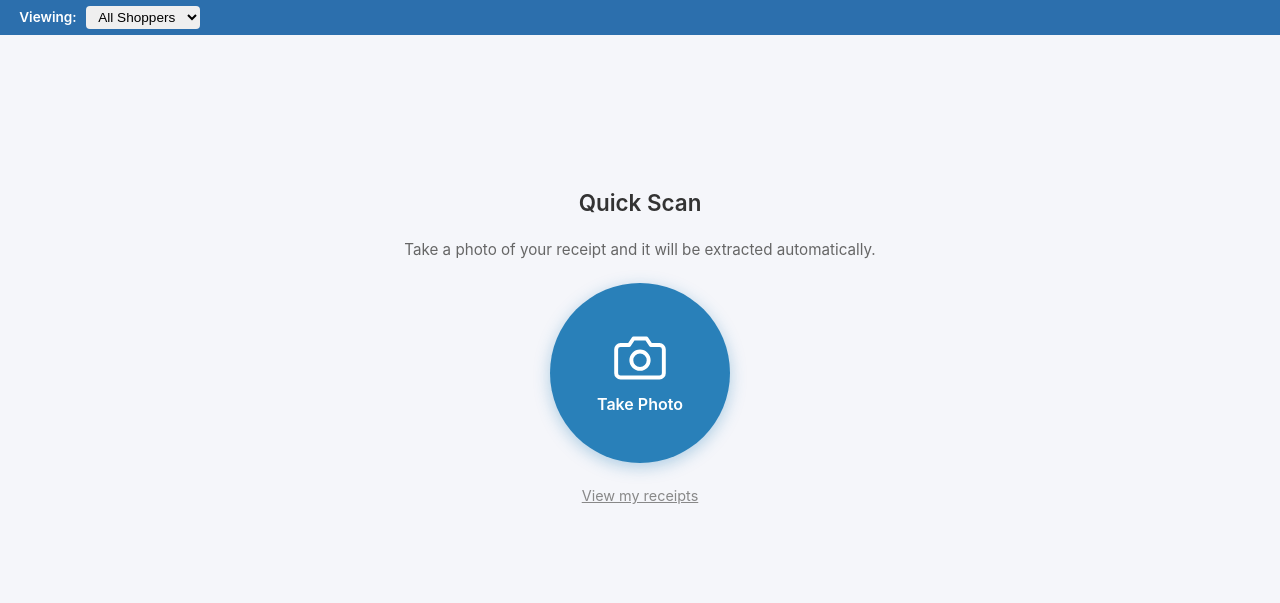
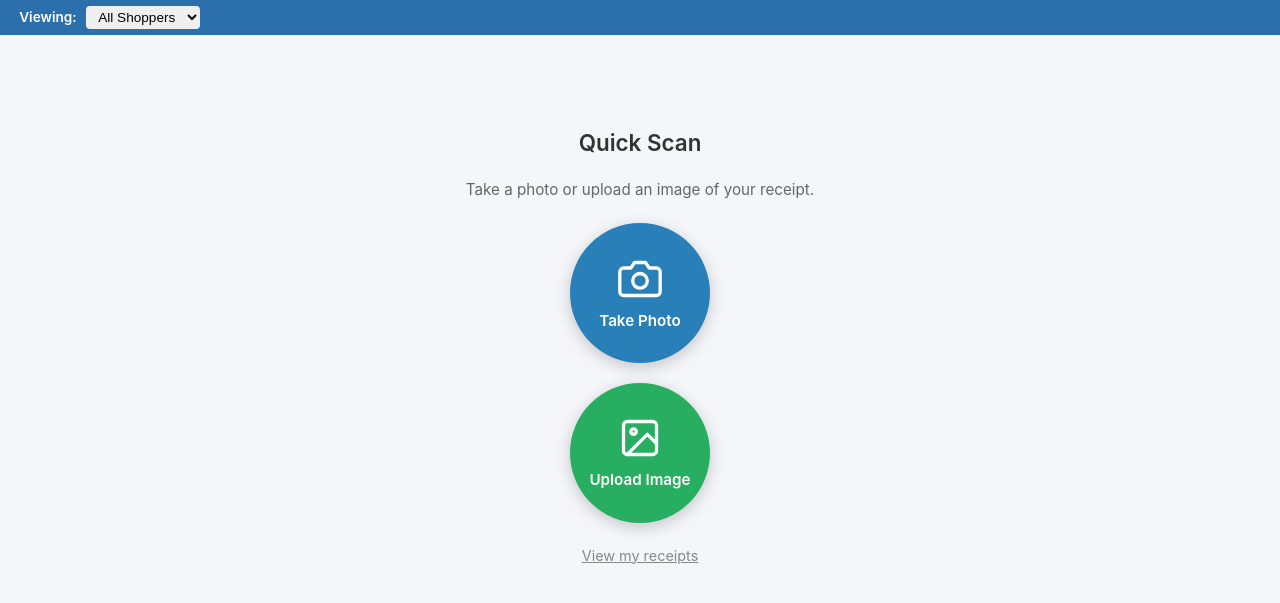
Before and after one commit to IndaloMan/CostOfLiving, a Flask app: page /quick-scan in a window 1280 px wide. Shown: the part 56-659 px from the top of the page. Run offline with Flask 3, Linux system fonts and the light colour scheme; a user stored in the database is signed in; data comes from the database, SQL or seed files in the repository.

Commit message:
Redesign Quick Scan with separate Take Photo and Upload Image buttons
Co-Authored-By: Claude Sonnet 4.6 <noreply@anthropic.com>

```diff
--- a/app/templates/quick_scan.html
+++ b/app/templates/quick_scan.html
@@ -13,86 +13,76 @@
     padding: 1rem;
     text-align: center;
 }
-.qs-title {
-    font-size: 1.4rem;
-    font-weight: 600;
-    color: #333;
-    margin: 0;
-}
-.qs-sub {
-    color: #666;
-    margin: 0;
-    font-size: 0.95rem;
-}
+.qs-title { font-size: 1.4rem; font-weight: 600; color: #333; margin: 0; }
+.qs-sub   { color: #666; margin: 0; font-size: 0.95rem; }
+.qs-buttons { display: flex; flex-direction: column; gap: 1.2rem; align-items: center; }
 .qs-btn-label {
     display: flex;
     flex-direction: column;
     align-items: center;
     justify-content: center;
     gap: 0.6rem;
-    width: 180px;
-    height: 180px;
+    width: 140px;
+    height: 140px;
     border-radius: 50%;
-    background: #2980b9;
     color: #fff;
-    font-size: 1rem;
+    font-size: 0.95rem;
     font-weight: 600;
     cursor: pointer;
-    box-shadow: 0 4px 16px rgba(41,128,185,0.35);
-    transition: background 0.15s, transform 0.1s;
-    border: none;
+    box-shadow: 0 4px 16px rgba(0,0,0,0.2);
+    transition: filter 0.15s, transform 0.1s;
 }
-.qs-btn-label:active {
-    background: #1f6a9a;
-    transform: scale(0.97);
-}
-.qs-btn-label svg {
-    width: 52px;
-    height: 52px;
-}
-#qsFileInput { display: none; }
-#qsPreview {
-    font-size: 0.9rem;
-    color: #555;
-    max-width: 280px;
-    word-break: break-all;
-}
-#qsSubmitBtn {
-    width: 200px;
-    padding: 0.85rem;
-    font-size: 1rem;
-}
-#qsLoading {
-    color: #2980b9;
-    font-size: 0.95rem;
-}
+.qs-btn-label:active { filter: brightness(0.85); transform: scale(0.97); }
+.qs-btn-camera  { background: #2980b9; }
+.qs-btn-upload  { background: #27ae60; }
+.qs-btn-label.used { filter: brightness(0.6); cursor: default; }
+.qs-btn-label svg { width: 44px; height: 44px; }
+#qsPreview { font-size: 0.9rem; color: #555; }
+#qsSubmitBtn { width: 200px; padding: 0.85rem; font-size: 1rem; }
+#qsLoading   { color: #2980b9; font-size: 0.95rem; }
 </style>
 {% endblock %}
 
 {% block content %}
 <div class="qs-wrap">
     <p class="qs-title">Quick Scan</p>
-    <p class="qs-sub">Take a photo of your receipt and it will be extracted automatically.</p>
+    <p class="qs-sub">Take a photo or upload an image of your receipt.</p>
 
     <form method="POST" enctype="multipart/form-data" id="qsForm">
-        <label class="qs-btn-label" for="qsFileInput">
-            <!-- Camera icon -->
+        <!-- Hidden inputs — one per source -->
+        <input type="file" id="qsCameraInput" name="file"
+               accept="image/*" capture="environment" style="display:none">
+        <input type="file" id="qsUploadInput" name="file"
+               accept="image/*,application/pdf" style="display:none">
+
+        <div class="qs-buttons">
+            <!-- Take Photo -->
+            <label class="qs-btn-label qs-btn-camera" id="cameraLabel" for="qsCameraInput">
                 <svg viewBox="0 0 24 24" fill="none" stroke="currentColor" stroke-width="1.8" stroke-linecap="round" stroke-linejoin="round">
                     <path d="M23 19a2 2 0 0 1-2 2H3a2 2 0 0 1-2-2V8a2 2 0 0 1 2-2h4l2-3h6l2 3h4a2 2 0 0 1 2 2z"/>
                     <circle cx="12" cy="13" r="4"/>
                 </svg>
                 Take Photo
             </label>
-        <input type="file" id="qsFileInput" name="file"
-               accept="image/*,application/pdf" capture="environment">
 
-        <div id="qsPreview" style="display:none; margin-top:1rem;"></div>
+            <!-- Upload Image -->
+            <label class="qs-btn-label qs-btn-upload" id="uploadLabel" for="qsUploadInput">
+                <svg viewBox="0 0 24 24" fill="none" stroke="currentColor" stroke-width="1.8" stroke-linecap="round" stroke-linejoin="round">
+                    <rect x="3" y="3" width="18" height="18" rx="2" ry="2"/>
+                    <circle cx="8.5" cy="8.5" r="1.5"/>
+                    <polyline points="21 15 16 10 5 21"/>
+                </svg>
+                Upload Image
+            </label>
+        </div>
 
-        <button type="submit" class="btn" id="qsSubmitBtn" style="display:none; margin-top:1rem;">
+        <div id="qsPreview" style="display:none; margin-top:0.5rem;"></div>
+
+        <button type="submit" class="btn" id="qsSubmitBtn" style="display:none;">
             &#128269; Extract Data
         </button>
 
-        <div id="qsLoading" style="display:none; margin-top:1rem;">
+        <div id="qsLoading" style="display:none;">
             &#9203; Extracting&hellip; please wait
         </div>
     </form>
@@ -101,15 +91,18 @@
 </div>
 
 <script>
-const qsInput  = document.getElementById('qsFileInput');
-const qsPreview= document.getElementById('qsPreview');
-const qsSubmit = document.getElementById('qsSubmitBtn');
-const qsForm   = document.getElementById('qsForm');
-const qsLoad   = document.getElementById('qsLoading');
+const cameraInput = document.getElementById('qsCameraInput');
+const uploadInput = document.getElementById('qsUploadInput');
+const cameraLabel = document.getElementById('cameraLabel');
+const uploadLabel = document.getElementById('uploadLabel');
+const qsPreview   = document.getElementById('qsPreview');
+const qsSubmit    = document.getElementById('qsSubmitBtn');
+const qsForm      = document.getElementById('qsForm');
+const qsLoad      = document.getElementById('qsLoading');
 
-qsInput.addEventListener('change', function () {
-    if (!qsInput.files.length) return;
-    const file = qsInput.files[0];
+function onFileSelected(input) {
+    if (!input.files.length) return;
+    const file = input.files[0];
     const now = new Date();
     const ts = now.getFullYear().toString() +
         String(now.getMonth()+1).padStart(2,'0') +
@@ -121,14 +114,16 @@ qsInput.addEventListener('change', function () {
     qsPreview.textContent = ts + '.' + ext;
     qsPreview.style.display = 'block';
     qsSubmit.style.display = 'block';
-    // Grey out the Take Photo button to guide user to Extract Data
-    const label = document.querySelector('.qs-btn-label');
-    label.style.background = '#aaa';
-    label.style.boxShadow = 'none';
-    label.style.cursor = 'default';
-});
+    cameraLabel.classList.add('used');
+    uploadLabel.classList.add('used');
+}
+
+cameraInput.addEventListener('change', function() { onFileSelected(this); });
+uploadInput.addEventListener('change', function() { onFileSelected(this); });
 
 qsForm.addEventListener('submit', function () {
+    // Copy the selected file to the form — only one input can have name="file"
+    // Whichever input has files wins; the other is empty so no conflict
     qsSubmit.disabled = true;
     qsSubmit.style.opacity = '0.6';
     qsLoad.style.display = 'block';
--- a/config.py
+++ b/config.py
@@ -3,7 +3,7 @@ from dotenv import load_dotenv
 
 load_dotenv()
 
-APP_VERSION = "1.22"
+APP_VERSION = "1.23"
 
 BASE_DIR = os.path.dirname(os.path.abspath(__file__))
 
```
Also changed, not shown: README.md. Lines whose indentation alone changed are shown as unchanged.
